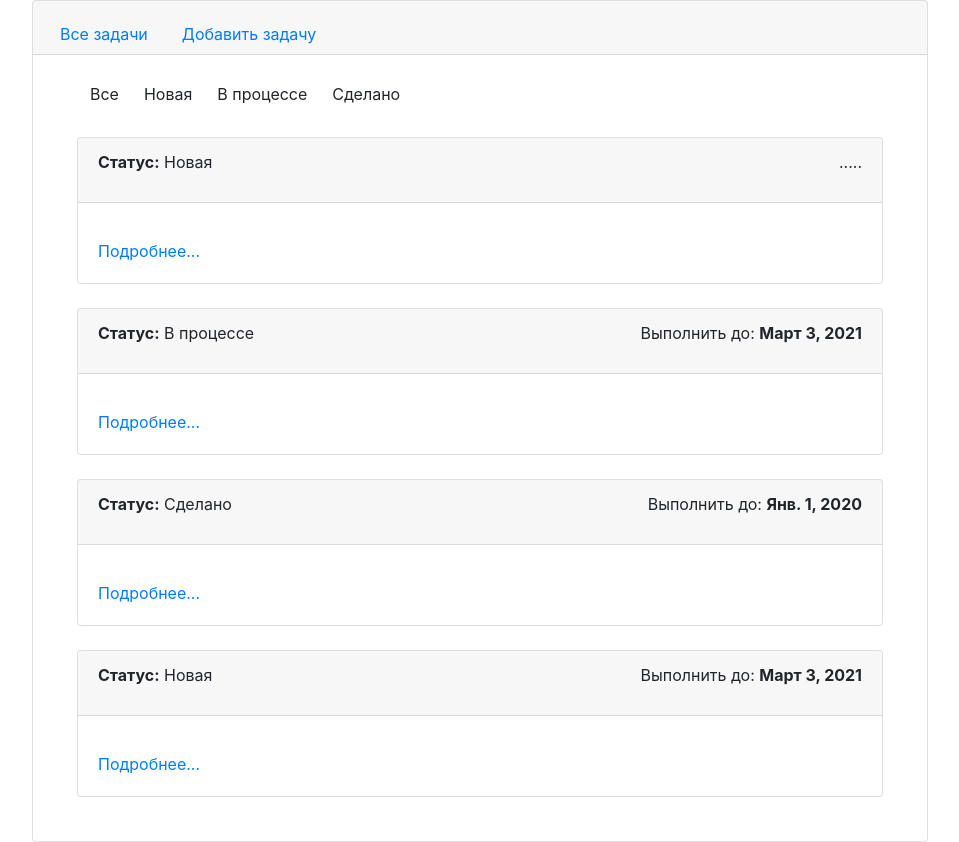
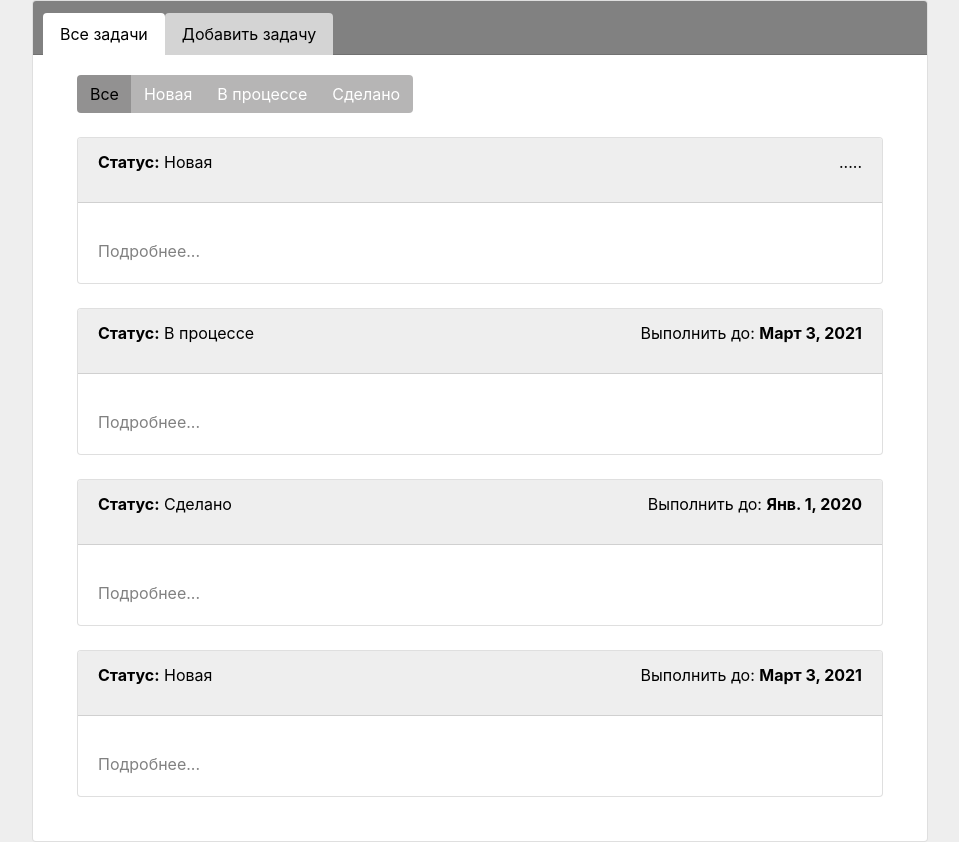
Before and after one commit to nrbksv/to_do_list, a Django app: page / in a window 1280 px wide. Shown: the whole page, without its empty margins (160-1119 px from the left). Run offline with Django 3.2, Linux system fonts and the light colour scheme; data comes from the database, SQL or seed files in the repository; some libraries are stand-ins or nearby versions.

Commit message:
Added css styles.

```diff
--- /dev/null
+++ b/to_do_list/task/static/css/styles.css
@@ -0,0 +1,69 @@
+.content {
+    background: #eee;
+}
+.my-card {
+    background: #ffffff;
+}
+
+.filter-btn {
+    background: #b6b5b5;
+    color: #ffffff;
+}
+
+.filter-btn:hover {
+    background: #929191;
+    color: #ffffff;
+}
+
+.filter-btn-active {
+    background: #929191;
+    color: #000000;
+}
+
+.nav-link {
+    background: #d4d4d4;
+    color: #000000;
+    text-decoration: none;
+}
+
+.nl:hover {
+    background: #818181;
+    color: #fff;
+    text-decoration: none;
+}
+
+.nl-active {
+    background: #ffffff;
+    color: #000;
+    text-decoration: none;
+}
+
+.ch {
+    background: #818181;
+}
+
+.ch-in {
+    background: #eeeeee;
+}
+
+.detail-link-1 {
+    text-decoration: none;
+    color: black;
+    transition: 150ms;
+}
+
+.detail-link-1:hover {
+    text-decoration: none;
+    color: black;
+    transform: scaleX(1.01);
+}
+
+.detail-link-2 {
+    text-decoration: none;
+    color: #818181;
+}
+
+.detail-link-2:hover {
+    text-decoration: none;
+    color: black;
+}
--- a/to_do_list/task/templates/add_task.html
+++ b/to_do_list/task/templates/add_task.html
@@ -1,7 +1,7 @@
 {% extends 'page_pattern.html' %}
 
 {% block content %}
-      <div class="card-header">
+      <div class="card-header ch">
         <ul class="nav nav-tabs card-header-tabs">
           <li class="nav-item">
             <a class="nav-link nl" href="{% url 'task-list' %}">Все задачи</a>
--- a/to_do_list/task/templates/main_page.html
+++ b/to_do_list/task/templates/main_page.html
@@ -1,7 +1,8 @@
 {% extends 'page_pattern.html' %}
+{% load static %}
 
 {% block content %}
-     <div class="card-header">
+     <div class="card-header ch">
         <ul class="nav nav-tabs card-header-tabs">
           <li class="nav-item">
             <a class="nav-link nl-active">Все задачи</a>
@@ -24,7 +25,8 @@
               {% for i, j in status_ru %}
                   {% if task.status == i %}
                     <div class="card">
-                      <div class="card-header d-flex justify-content-between">
+                        <a class="detail-link-1" href="{% url 'task-detail' task.id %}">
+                      <div class="card-header d-flex justify-content-between ch-in">
                        <div><b>Статус:</b>
                             {{ j }}
                        </div>
@@ -40,11 +42,12 @@
                         </p>
                       </div>
                       </div>
+                      </a>
                   {% endif %}
               {% endfor %}
                       <div class="card-body">
                         <p class="card-text"><i>{{ task.task_title | truncatewords_html:3 }}</i></p>
-                        <a class="detail-link" href="{% url 'task-detail' task.id %}">Подробнее...</a>
+                        <a class="detail-link-2" href="{% url 'task-detail' task.id %}">Подробнее...</a>
                       </div>
                     </div>
                   <br>
--- a/to_do_list/task/templates/page_pattern.html
+++ b/to_do_list/task/templates/page_pattern.html
@@ -1,3 +1,4 @@
+{% load static %}
 <!doctype html>
 <html lang="en">
 <head>
@@ -6,10 +7,11 @@
     <meta http-equiv="X-UA-Compatible" content="ie=edge">
     <link rel="stylesheet" href="https://stackpath.bootstrapcdn.com/bootstrap/4.5.2/css/bootstrap.min.css">
     <link rel="stylesheet" href="https://stackpath.bootstrapcdn.com/bootstrap/4.5.2/js/bootstrap.min.js">
+    <link rel="stylesheet" href="{% static 'css/styles.css' %}">
     <title>To-Do list</title>
 </head>
-<body>
-    <div class="card mx-auto" style="width: 70%;">
+<body class="content">
+    <div class="card mx-auto my-card" style="width: 70%;">
     {% block content %}
     {% endblock %}
     </div>
--- a/to_do_list/task/templates/task_detail.html
+++ b/to_do_list/task/templates/task_detail.html
@@ -1,7 +1,8 @@
 {% extends 'page_pattern.html' %}
+{% load static %}
 
 {% block content %}
-     <div class="card-header">
+     <div class="card-header ch">
         <ul class="nav nav-tabs card-header-tabs">
           <li class="nav-item">
             <a class="nav-link nl" href="{% url 'task-list' %}">Все задачи</a>
@@ -17,7 +18,7 @@
       <div class="card-body ">
         {% if task %}
                 <div class="card">
-                  <div class="card-header d-flex flex-row justify-content-between">
+                  <div class="card-header d-flex flex-row justify-content-between ch-in">
                   <div>
                   {% for i, j in status_ru %}
                       {% if task.status == i %}
```
